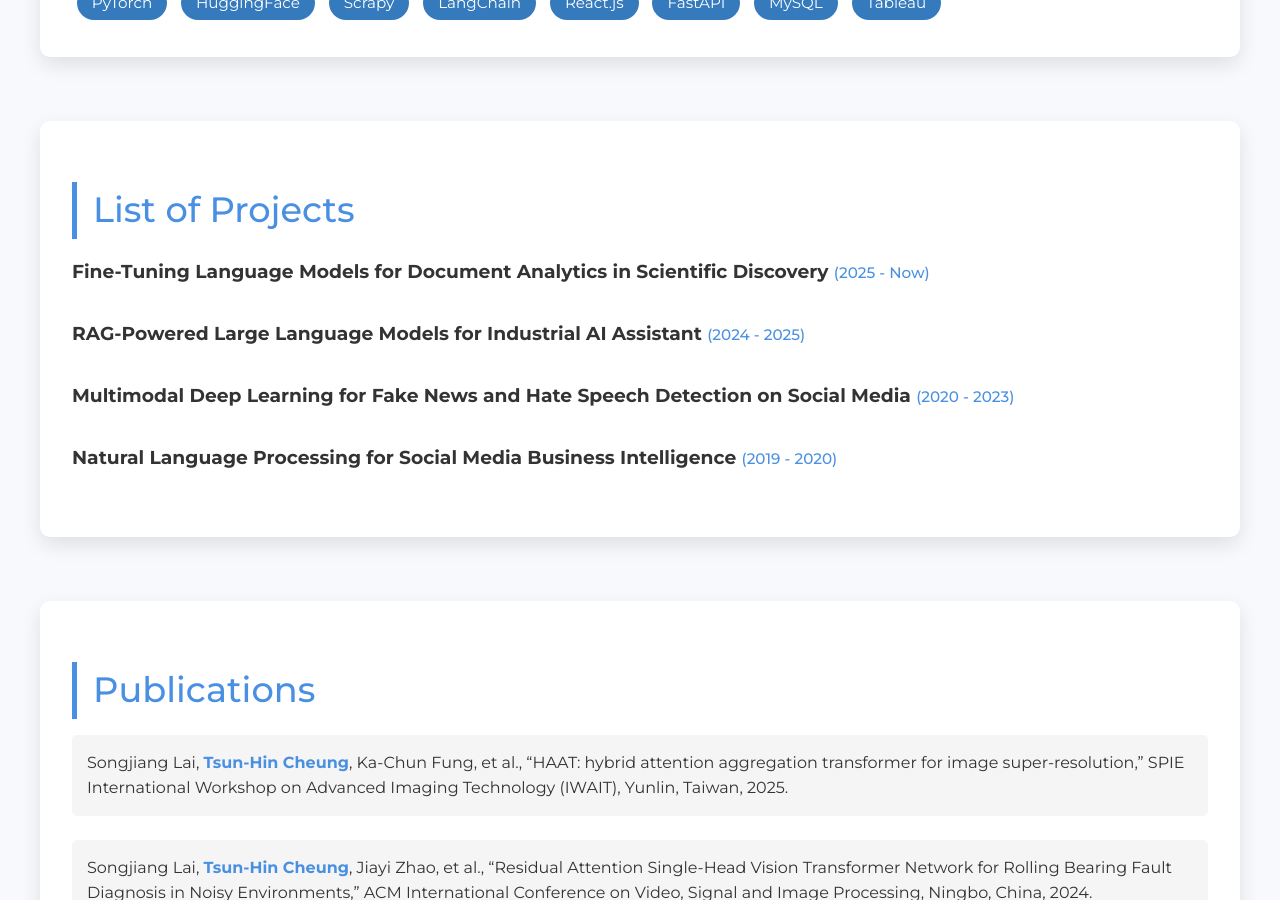
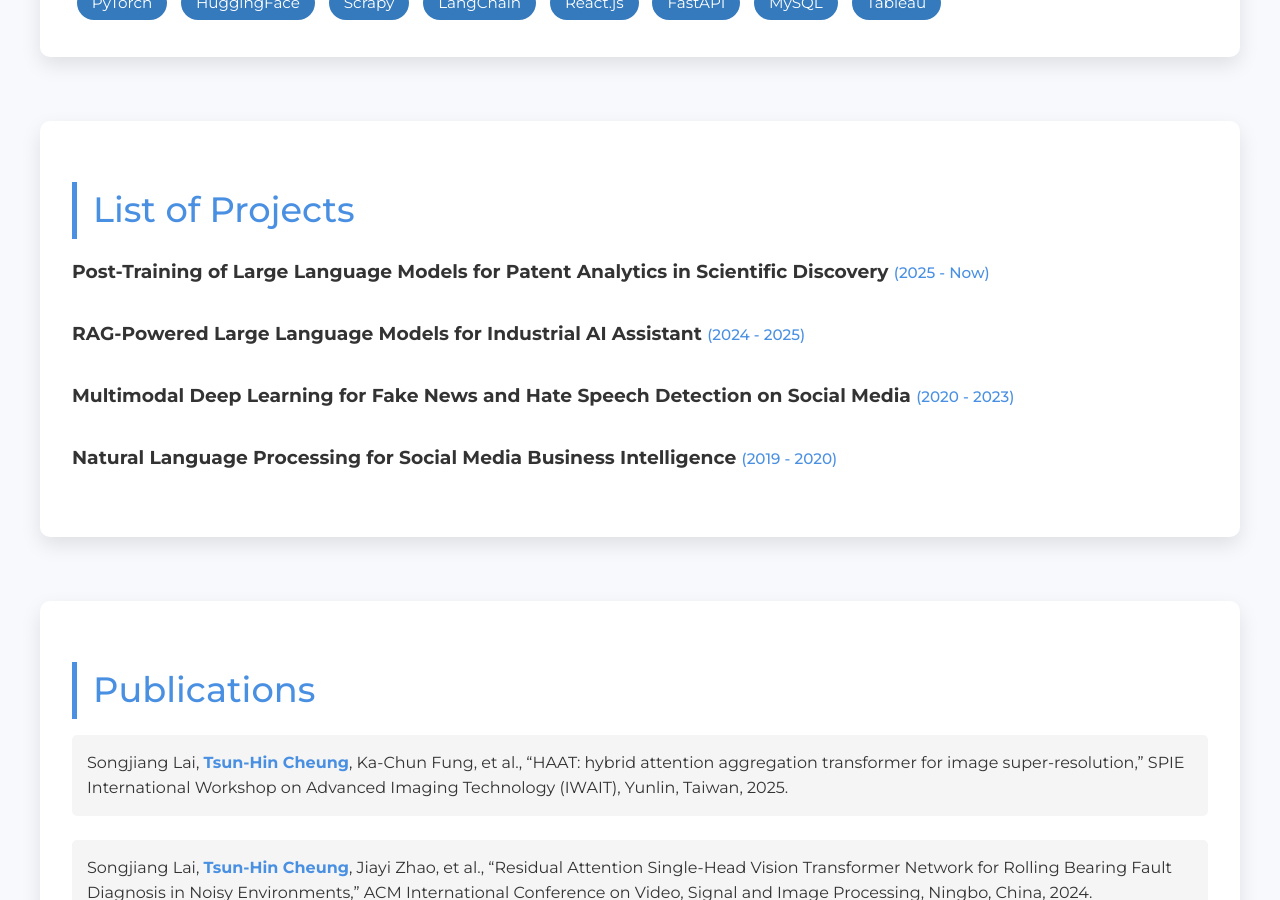
Before and after one commit to thcheung/thcheung.github.io, a Jekyll site: the page built from index.markdown, in a window 1280 px wide and 900 px high, scrolled down 837 px. Built offline with Jekyll 4.4.1, drawn with Linux system fonts in a browser that asks for light colours.

Commit message:
Update home.html

```diff
--- a/_layouts/home.html
+++ b/_layouts/home.html
@@ -253,7 +253,7 @@
       <ul>
         <li>
           <h3>
-            <strong>Fine-Tuning Language Models for Document Analytics in Scientific Discovery</strong>
+            <strong>Post-Training of Large Language Models for Patent Analytics in Scientific Discovery</strong>
             <span class="p-duration">(2025 - Now)</span>
           </h3>
         </li>
```
